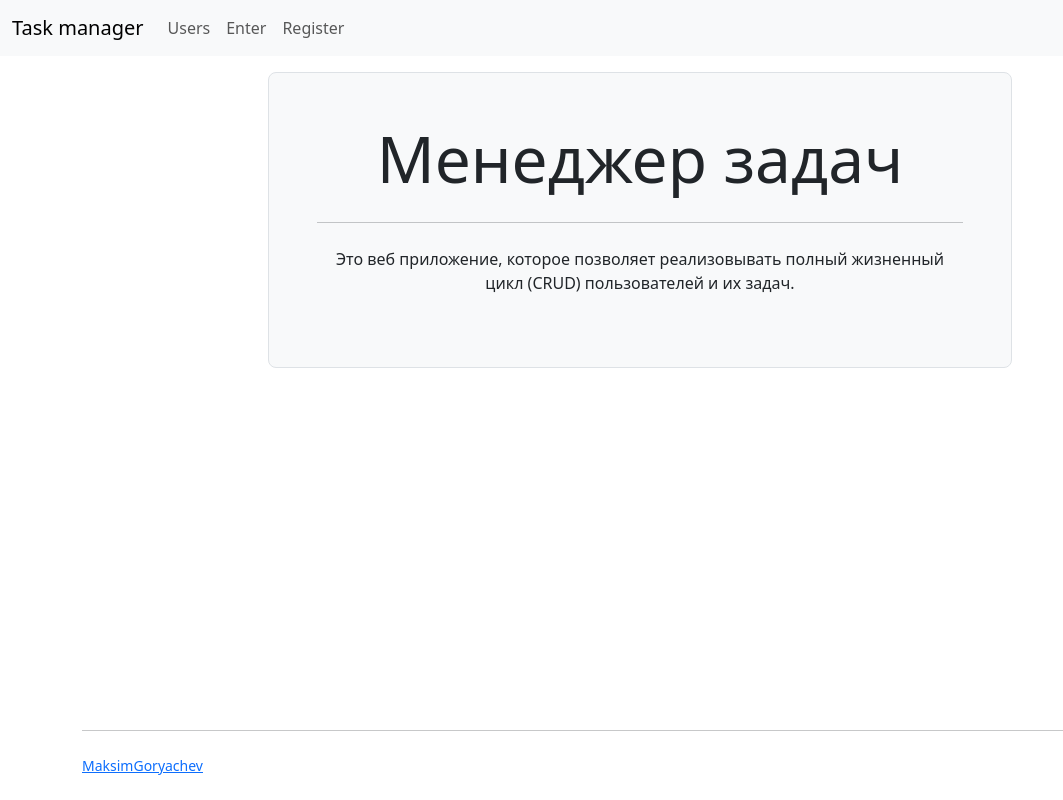
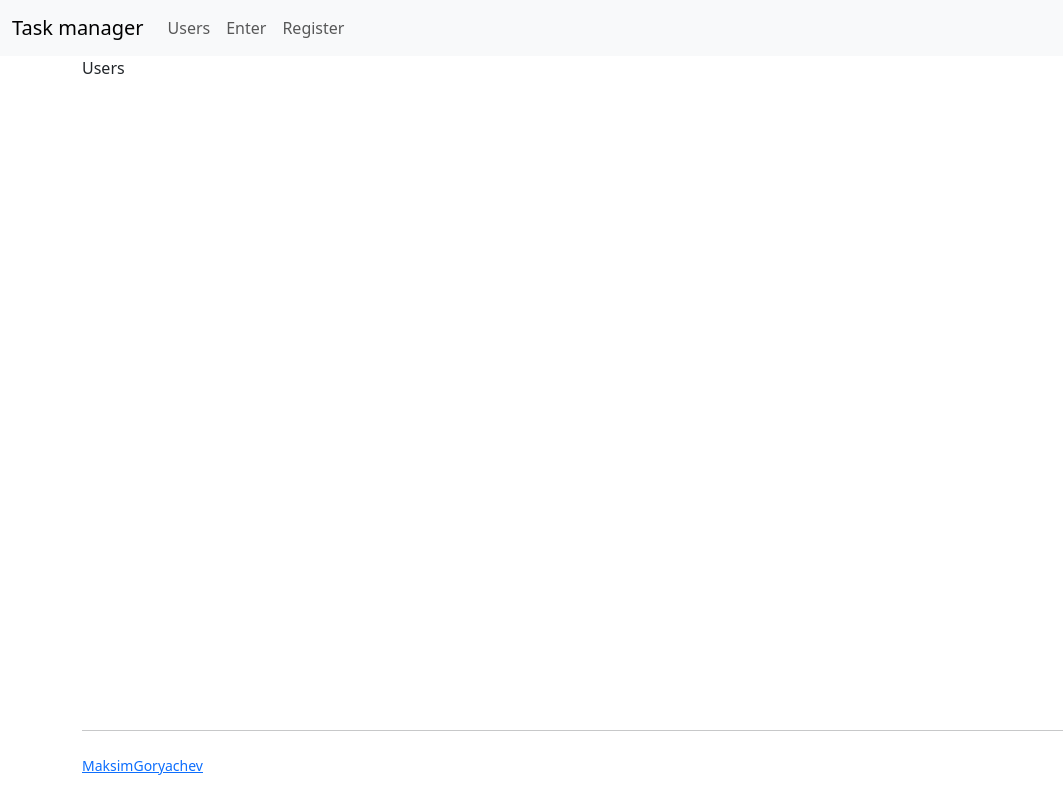
Before and after one commit to MaksimGoryachev/python-project-52, a Django app: template task_manager/templates/index.html in a window 1280 px wide. Shown: the whole page, without its empty margins (0-1063 px from the left). Run offline with Django 5.2, Linux system fonts and the light colour scheme; the template is opened without the code that fills it, so the values that code supplies are empty.

Commit message:
Translation has been added to the templates.

```diff
--- a/task_manager/templates/base.html
+++ b/task_manager/templates/base.html
@@ -27,7 +27,19 @@
     </header>
 
     <div class="container flex-grow-1">
-        {% block content %}{% endblock %}
+        {% block content %}
+            <main class="flex-grow-1">
+                <div class="container-lg mt-3">
+                    <div class="row">
+                        <div class="col-12 col-md-10 col-lg-8 mx-auto border rounded-3 bg-light p-5 text-center">
+                            <h1 class="display-3">Менеджер задач</h1>
+                            <hr class="my-4">
+                            <p class="my-4">Это веб приложение, которое позволяет реализовывать полный жизненный цикл (CRUD) пользователей и их задач.</p>
+                        </div>
+                    </div>
+                </div>
+            </main>
+        {% endblock %}
     </div>
 
     <footer class="py-3">
--- a/task_manager/templates/index.html
+++ b/task_manager/templates/index.html
@@ -1,14 +1,6 @@
 {% extends "base.html" %}
-{% block content %}
-    <main class="flex-grow-1">
-        <div class="container-lg mt-3">
-            <div class="row">
-                <div class="col-12 col-md-10 col-lg-8 mx-auto border rounded-3 bg-light p-5 text-center">
-                    <h1 class="display-3">Менеджер задач</h1>
-                    <hr class="my-4">
-                    <p class="my-4">Это веб приложение, которое позволяет реализовывать полный жизненный цикл (CRUD) пользователей и их задач.</p>
-                </div>
-            </div>
-        </div>
-    </main>
-{% endblock %}
+{% load i18n %}
+<head>
+   <title>{% block title %}{% trans "Users" %}{% endblock %}</title>
+</head>
+<body>{% block content %}{% trans "Users" %}{% endblock %}</body>
--- a/task_manager/urls.py
+++ b/task_manager/urls.py
@@ -21,12 +21,12 @@ from django.urls import include, path
 from task_manager import views
 
 urlpatterns = [
-    path('', views.get_index, name='base'),
+    path('', views.get_base, name='base'),
     path('labels/', include('task_manager.labels.urls')),
     path('tasks/', include('task_manager.tasks.urls')),
     path('users/', include('task_manager.users.urls')),
     path('statuses/', include('task_manager.statuses.urls')),
-    path('index/', views.get_base, name='index'),
+    path('index/', views.get_index, name='index'),
     # path('accounts/', include('django.contrib.auth.urls')),
     # Included for login/logout/password reset functionality.
     path('admin/', admin.site.urls),
```
Also changed, not shown: task_manager/locale/ru_RU/LC_MESSAGES/django.po (added), 1 other file.
